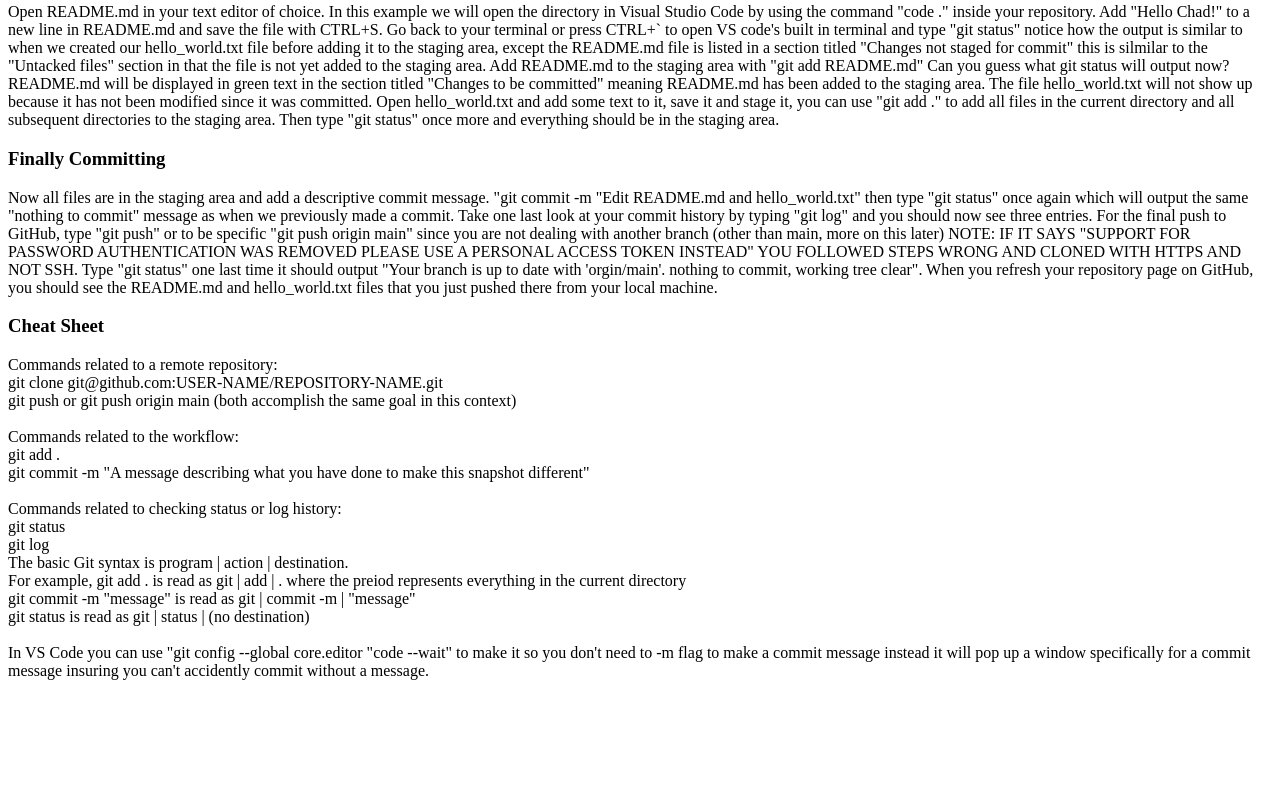
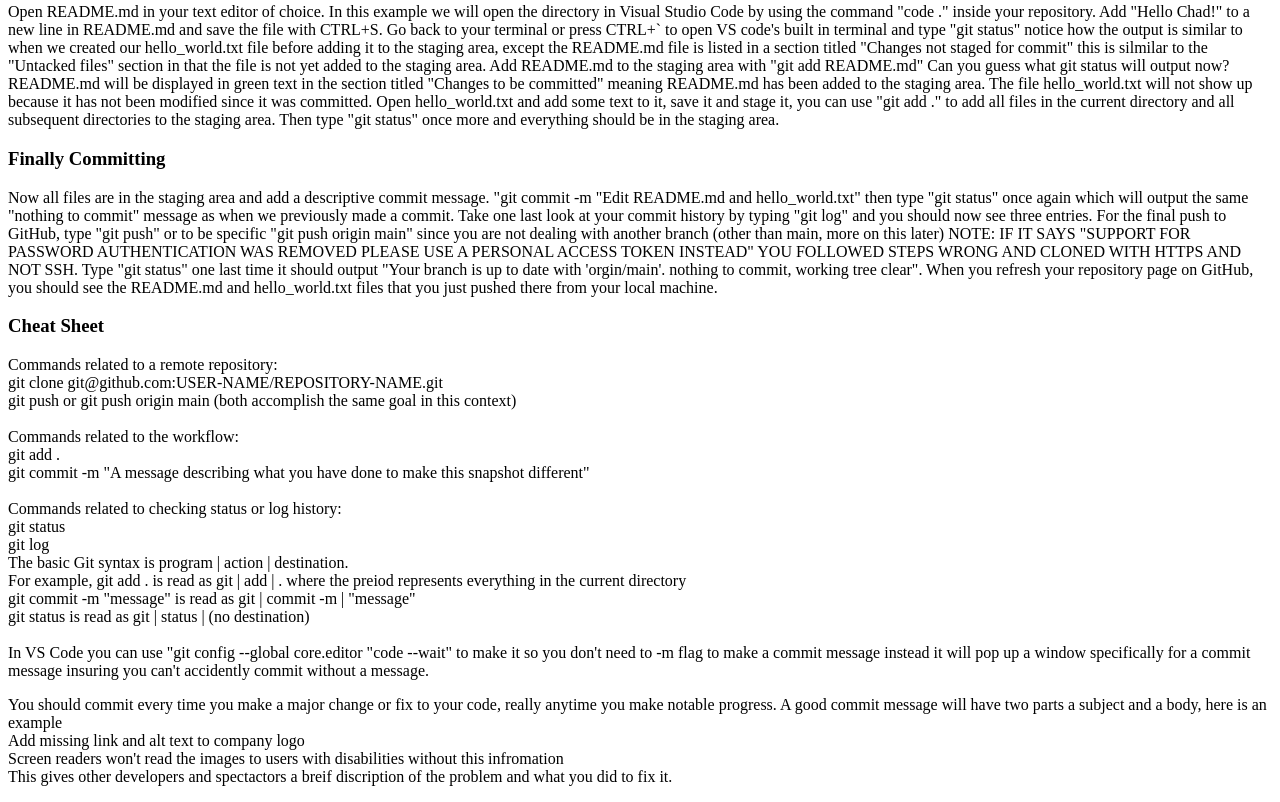
Before and after one commit to Chad125/Notes_Website, a plain HTML site: page pages/Git_and_Github.html in a window 1280 px wide. Shown: the part 740-1542 px from the top of the page. Before the commit the page ends 1436 px from the top, so only its background shows below. Drawn offline with Linux system fonts and the light colour scheme.

Commit message:
More notes in Git and Github Notes about good commits

```diff
--- a/pages/Git_and_Github.html
+++ b/pages/Git_and_Github.html
@@ -93,5 +93,12 @@
             In VS Code you can use "git config --global core.editor "code --wait" to make it so you don't need to -m flag to make a commit message
             instead it will pop up a window specifically for a commit message insuring you can't accidently commit without a message.
          </p>
+         <p>
+            You should commit every time you make a major change or fix to your code, really anytime you make notable progress. A good commit message will have
+            two parts a subject and a body, here is an example<br>
+            Add missing link and alt text to company logo<br>
+            Screen readers won't read the images to users with disabilities without this infromation<br>
+            This gives other developers and spectactors a breif discription of the problem and what you did to fix it.
+        </p>
         </body>
 </html>
```
